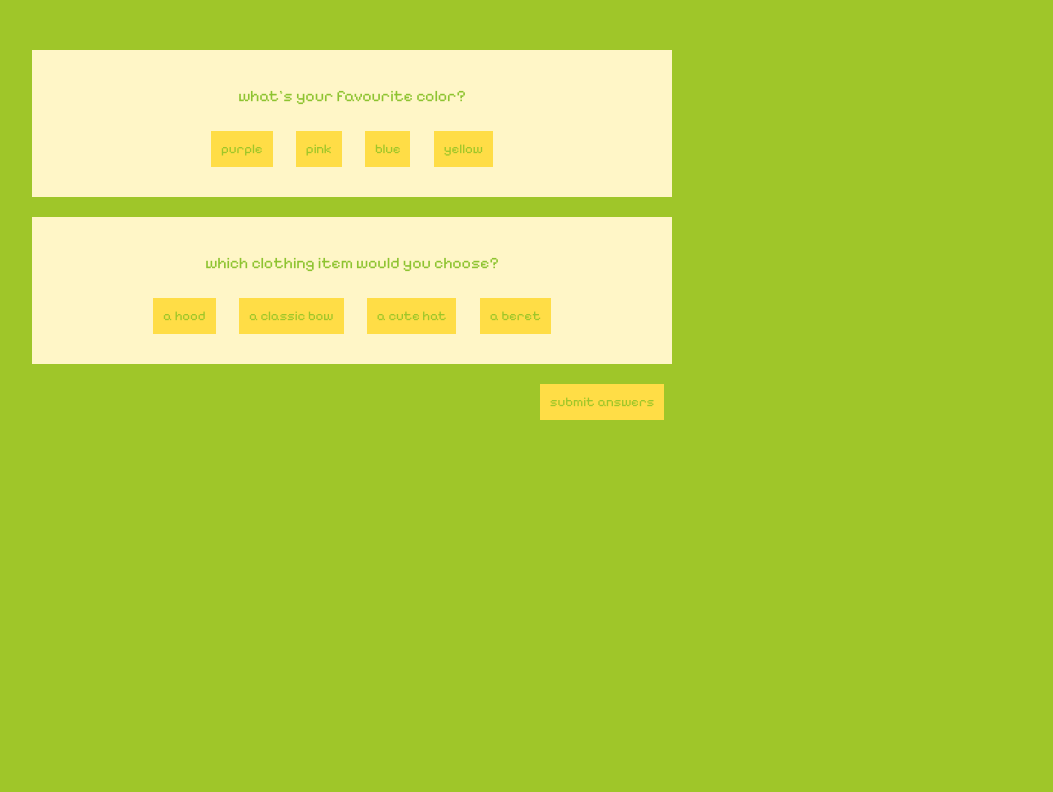
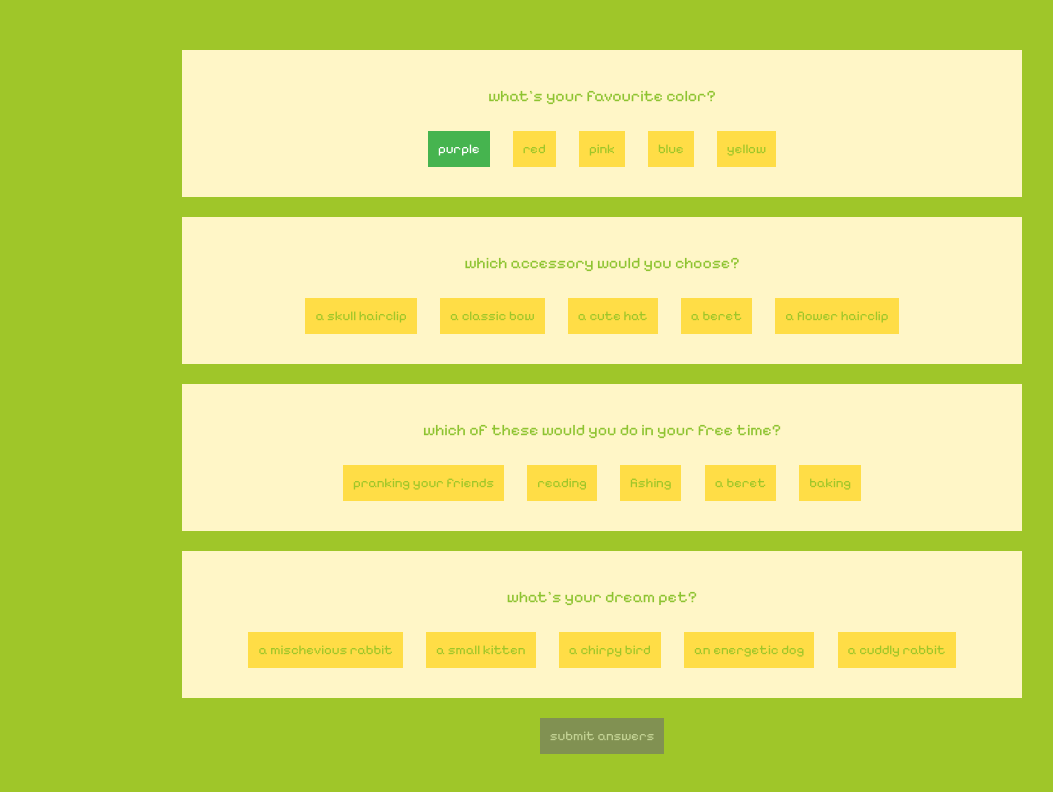
Before and after one commit to zarazahed/sanrio-personality-quiz, a plain HTML site: page quiz.html in a window 1280 px wide. Both pictures are taken after a click on the button "purple". Shown: the whole page, without its empty margins (38-1091 px from the left). Drawn offline with Linux system fonts and the light colour scheme.

Commit message:
added more to the quiz + new questions

```diff
--- a/main.js
+++ b/main.js
@@ -1,29 +1,56 @@
-var melody = 0;
-var tuxedosam = 0;
-var hellokitty = 0;
-var pompourin = 0;
-var kuromi = 0;
+const buttons = document.querySelectorAll(".incrementBtn");
+const submitButton = document.getElementById("submit");
+const questions = document.querySelectorAll(".question");
 
-let count = 0;
+submitButton.disabled = true;
 
-const buttons = document.querySelectorAll(".incrementBtn");
+function checkAllAnswered() {
+  let allAnswered = true;
+  questions.forEach((question) => {
+    const selected = question.querySelector(".incrementBtn.selected");
+    if (!selected) allAnswered = false;
+  });
+  submitButton.disabled = !allAnswered;
+}
 
 buttons.forEach((button) => {
   button.addEventListener("click", function () {
-    const character = button.dataset.character;
+    const questionDiv = button.closest(".question");
+    questionDiv
+      .querySelectorAll(".incrementBtn")
+      .forEach((btn) => btn.classList.remove("selected"));
 
-    if (character === "kuromi") kuromi++;
-    if (character === "hellokitty") hellokitty++;
-    if (character === "tuxedosam") tuxedosam++;
-    if (character === "pompourin") pompourin++;
-    if (character === "melody") melody++;
-
-    console.log({ melody, tuxedosam, hellokitty, pompourin, kuromi });
+    button.classList.add("selected");
+    checkAllAnswered();
   });
 });
 
-document.getElementById("submit").addEventListener("click", function () {
-  const scores = { melody, tuxedosam, hellokitty, pompourin, kuromi };
+submitButton.addEventListener("click", function () {
+  const scores = {
+    melody: 0,
+    tuxedosam: 0,
+    hellokitty: 0,
+    pompourin: 0,
+    kuromi: 0,
+  };
+
+  questions.forEach((question) => {
+    const selected = question.querySelector(".incrementBtn.selected");
+    if (selected) {
+      const character = selected.dataset.character;
+      scores[character]++;
+    }
+  });
+
   localStorage.setItem("scores", JSON.stringify(scores));
   window.location.href = "results.html";
 });
+
+const clickSound = new Audio("click.wav");
+
+document.querySelectorAll("button").forEach((btn) => {
+  btn.addEventListener("click", () => {
+    clickSound.currentTime = 0;
+    clickSound.play();
+  });
+});
--- a/quiz.html
+++ b/quiz.html
@@ -17,15 +17,18 @@
     <div class="question">
       <p class="question-text">what's your favourite color?</p>
       <button class="incrementBtn" data-character="kuromi">purple</button>
-      <button class="incrementBtn" data-character="hellokitty">pink</button>
+      <button class="incrementBtn" data-character="hellokitty">red</button>
+      <button class="incrementBtn" data-character="melody">pink</button>
       <button class="incrementBtn" data-character="tuxedosam">blue</button>
       <button class="incrementBtn" data-character="pompourin">yellow</button>
       <br />
     </div>
 
     <div class="question">
-      <p class="question-text">which clothing item would you choose?</p>
-      <button class="incrementBtn" data-character="kuromi">a hood</button>
+      <p class="question-text">which accessory would you choose?</p>
+      <button class="incrementBtn" data-character="kuromi">
+        a skull hairclip
+      </button>
       <button class="incrementBtn" data-character="hellokitty">
         a classic bow
       </button>
@@ -33,8 +36,46 @@
         a cute hat
       </button>
       <button class="incrementBtn" data-character="pompourin">a beret</button>
+      <button class="incrementBtn" data-character="melody">
+        a flower hairclip
+      </button>
       <br />
     </div>
+
+    <div class="question">
+      <p class="question-text">
+        which of these would you do in your free time?
+      </p>
+      <button class="incrementBtn" data-character="kuromi">
+        pranking your friends
+      </button>
+      <button class="incrementBtn" data-character="hellokitty">reading</button>
+      <button class="incrementBtn" data-character="tuxedosam">fishing</button>
+      <button class="incrementBtn" data-character="pompourin">a beret</button>
+      <button class="incrementBtn" data-character="melody">baking</button>
+      <br />
+    </div>
+
+    <div class="question">
+      <p class="question-text">what's your dream pet?</p>
+      <button class="incrementBtn" data-character="kuromi">
+        a mischevious rabbit
+      </button>
+      <button class="incrementBtn" data-character="hellokitty">
+        a small kitten
+      </button>
+      <button class="incrementBtn" data-character="tuxedosam">
+        a chirpy bird
+      </button>
+      <button class="incrementBtn" data-character="pompourin">
+        an energetic dog
+      </button>
+      <button class="incrementBtn" data-character="melody">
+        a cuddly rabbit
+      </button>
+      <br />
+    </div>
+
     <button id="submit">submit answers</button>
 
     <script src="main.js"></script>
--- a/style.css
+++ b/style.css
@@ -23,7 +23,6 @@ p {
 
 button {
   background-color: rgb(255, 221, 70);
-  color: rgb(159, 198, 41);
   border: none;
   padding: 10px;
   cursor: pointer;
@@ -39,22 +38,44 @@ a {
 
 .question {
   background: rgb(255, 246, 199);
-  width: 600px;
+  width: 800px;
   height: auto;
+  margin: 20px auto;
+  display: block;
+  justify-content: center;
   align-items: center;
-  align-self: center;
-  text-align: center;
-  margin: 20px;
-  justify-items: center;
-  display: block;
   padding: 20px;
 }
 
 .incrementBtn {
   margin: 10px;
+  color: rgb(159, 198, 41);
 }
 
 .question-text {
   display: block;
   color: rgb(141, 195, 48);
 }
+
+.incrementBtn.selected {
+  outline: none;
+  background-color: rgb(70, 180, 79);
+  color: white;
+}
+
+#submit {
+  display: block;
+  margin: 20px auto;
+  background-color: rgb(110, 110, 110);
+  color: rgb(220, 220, 220);
+  cursor: not-allowed;
+  opacity: 0.6;
+  transition: all 0.2s ease;
+}
+
+#submit:not(:disabled) {
+  background-color: rgb(255, 221, 70);
+  color: rgb(159, 198, 41);
+  cursor: pointer;
+  opacity: 1;
+}
```
Also changed, not shown: 1 other file.
